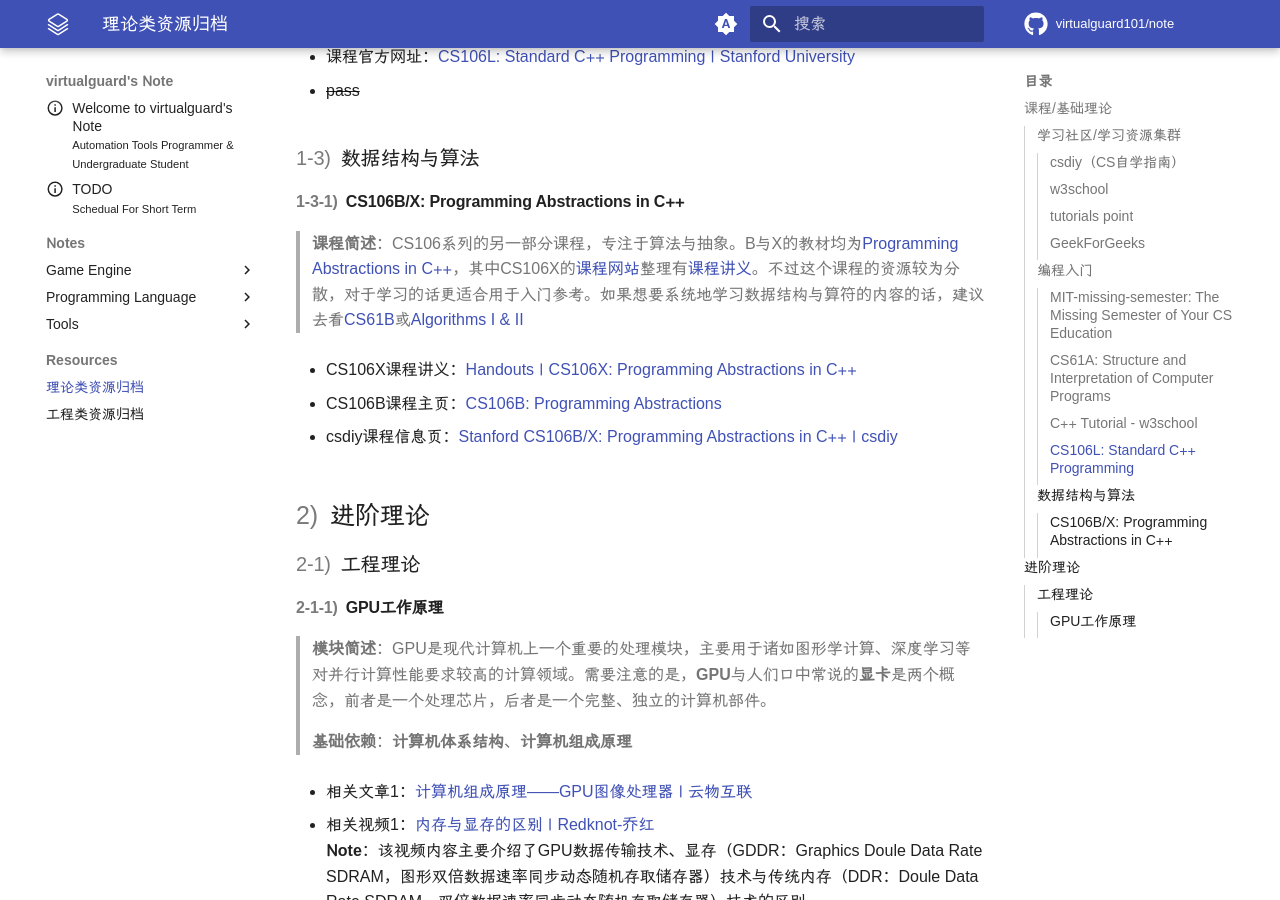
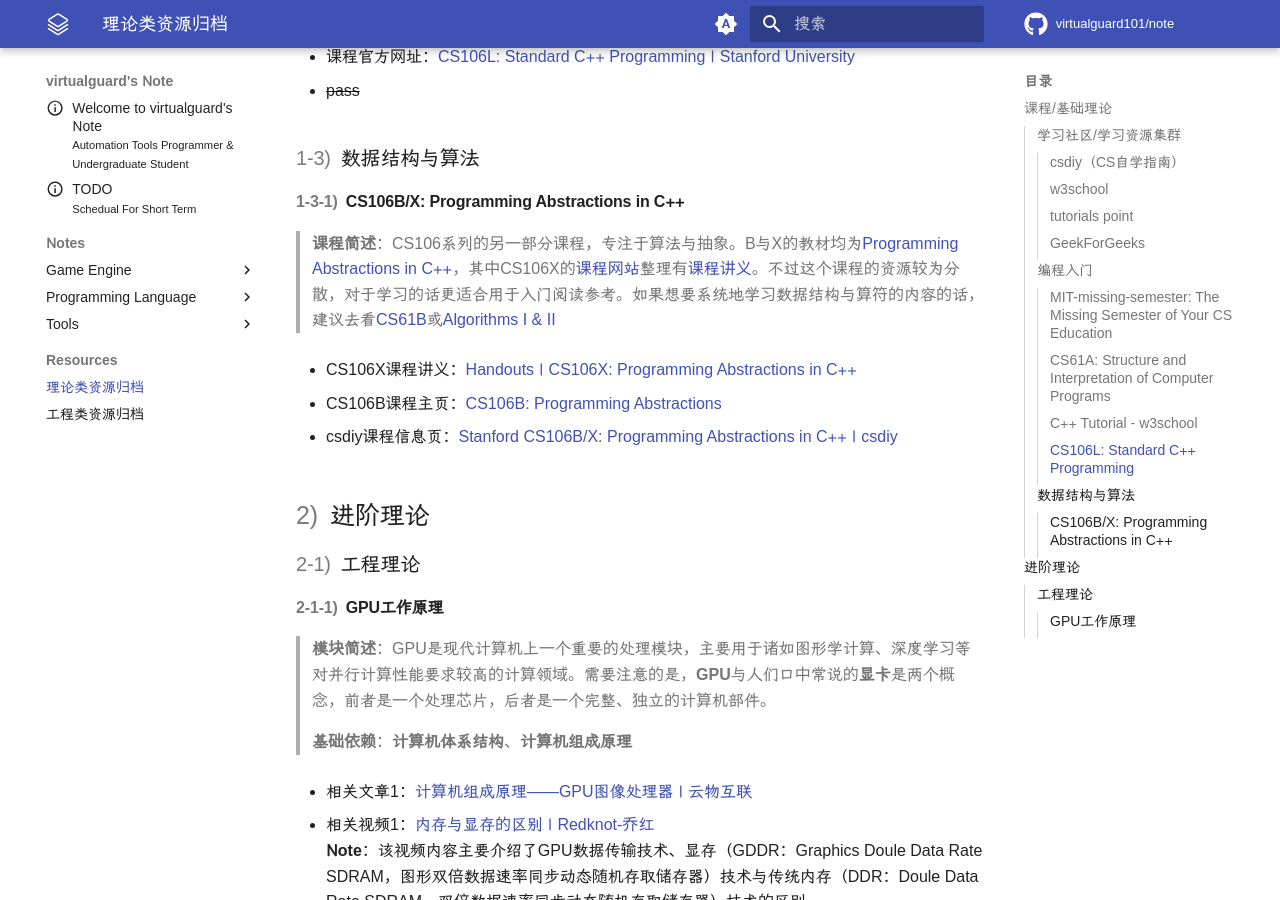
Before and after one commit to virtualguard101/note, an MkDocs documentation site: the page built from docs/resources/academic.md, in a window 1280 px wide and 900 px high, scrolled down 2637 px. Built offline with MkDocs 1.6.1 and Material for MkDocs 9.7.7, drawn with Linux system fonts in a browser that asks for light colours; some web fonts are replaced; comment, search, counter and statistics services are not loaded.

Commit message:
update resources

```diff
--- a/docs/resources/academic.md
+++ b/docs/resources/academic.md
@@ -102,7 +102,7 @@
 ### 数据结构与算法
 
 #### CS106B/X: Programming Abstractions in C++
->**课程简述**：CS106系列的另一部分课程，专注于算法与抽象。B与X的教材均为[Programming Abstractions in C++](https://web.stanford.edu/dept/cs_edu/resources/textbook/)，其中CS106X的[课程网站](https://web.stanford.edu/class/cs106x/)整理有[课程讲义](https://web.stanford.edu/class/cs106x/handouts.html)。不过这个课程的资源较为分散，对于学习的话更适合用于入门参考。如果想要系统地学习数据结构与算符的内容的话，建议去看[CS61B](https://csdiy.wiki/%E6%95%B0%E6%8D%AE%E7%BB%93%E6%9E%84%E4%B8%8E%E7%AE%97%E6%B3%95/CS61B/)或[Algorithms I & II](https://csdiy.wiki/%E6%95%B0%E6%8D%AE%E7%BB%93%E6%9E%84%E4%B8%8E%E7%AE%97%E6%B3%95/Algo/)
+>**课程简述**：CS106系列的另一部分课程，专注于算法与抽象。B与X的教材均为[Programming Abstractions in C++](https://web.stanford.edu/dept/cs_edu/resources/textbook/)，其中CS106X的[课程网站](https://web.stanford.edu/class/cs106x/)整理有[课程讲义](https://web.stanford.edu/class/cs106x/handouts.html)。不过这个课程的资源较为分散，对于学习的话更适合用于入门阅读参考。如果想要系统地学习数据结构与算符的内容的话，建议去看[CS61B](https://csdiy.wiki/%E6%95%B0%E6%8D%AE%E7%BB%93%E6%9E%84%E4%B8%8E%E7%AE%97%E6%B3%95/CS61B/)或[Algorithms I & II](https://csdiy.wiki/%E6%95%B0%E6%8D%AE%E7%BB%93%E6%9E%84%E4%B8%8E%E7%AE%97%E6%B3%95/Algo/)
 
 - CS106X课程讲义：[Handouts | CS106X: Programming Abstractions in C++](https://web.stanford.edu/class/cs106x/handouts.html)
 
```
